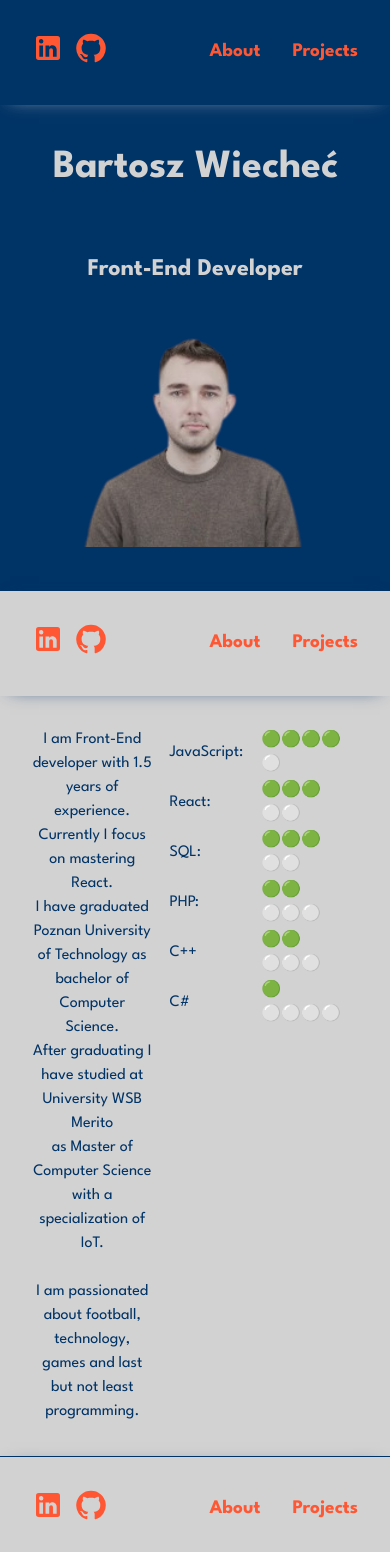
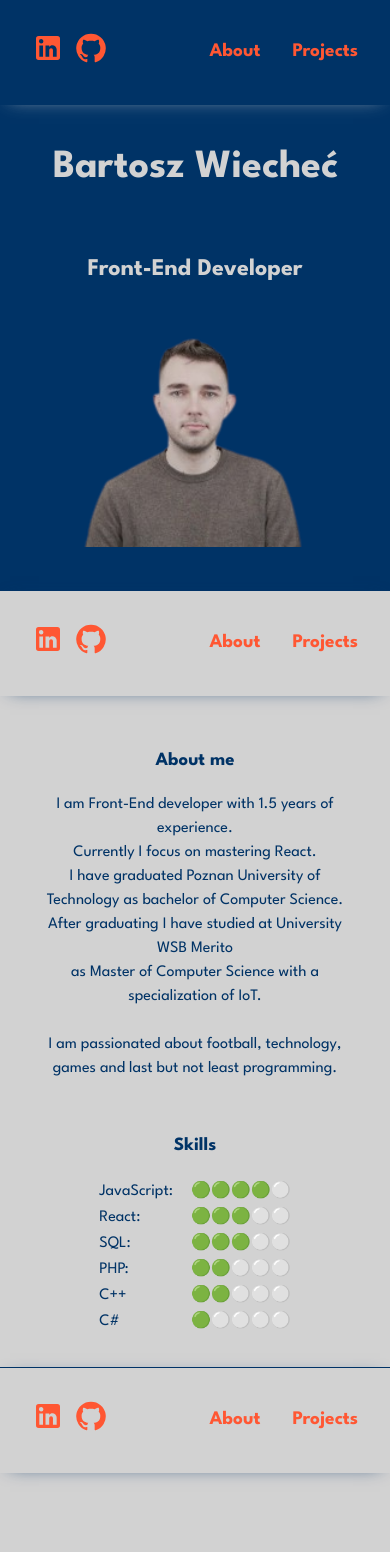
Before and after one commit to bwiechec/Portfolio, a React (Vite) app: page / in a window 390 px wide. Shown: the top 1552 px of the page. Built offline with nearby package versions, Linux system fonts and the light colour scheme.

Commit message:
fix: about section styling

```diff
--- a/src/pages/About/About.tsx
+++ b/src/pages/About/About.tsx
@@ -7,6 +7,7 @@ const About = () => {
       <Navbar classNameString={"secondary"} />
       <div className={"about-content"}>
         <div className={"about-content__info"}>
+          <h3>About me</h3>
           I am Front-End developer with 1.5 years of experience. <br />
           Currently I focus on mastering React. <br />
           I have graduated Poznan University of Technology as bachelor of Computer Science. <br />
@@ -16,6 +17,7 @@ const About = () => {
           I am passionated about football, technology, games and last but not least programming.
         </div>
         <div className={"about-content__skills"}>
+          <h3>Skills</h3>
           <table>
             <tr>
               <td>
--- a/src/pages/About/about.css
+++ b/src/pages/About/about.css
@@ -22,3 +22,34 @@
 .about-content__skills table{
   border-spacing: 1rem 0;
 }
+
+.about-content__skills h3 {
+  text-align: center;
+}
+
+.about-content__skills table {
+  margin: 0 auto;
+}
+
+@media screen and (min-width: 480px) {
+
+  .about-content {
+    flex-direction: row;
+  }
+
+}
+
+@media screen and (max-width: 480px) {
+
+  .about-content {
+    flex-direction: column;
+  }
+
+  .about-content__skills {
+    flex-direction: column;
+    margin-top: 2rem;
+    display: flex;
+    justify-content: center;
+  }
+
+}
```
